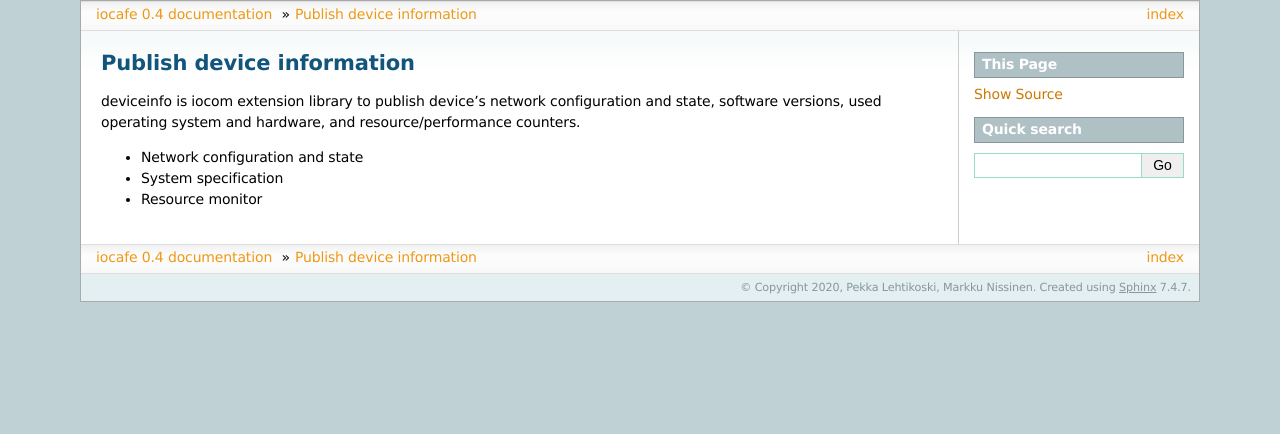
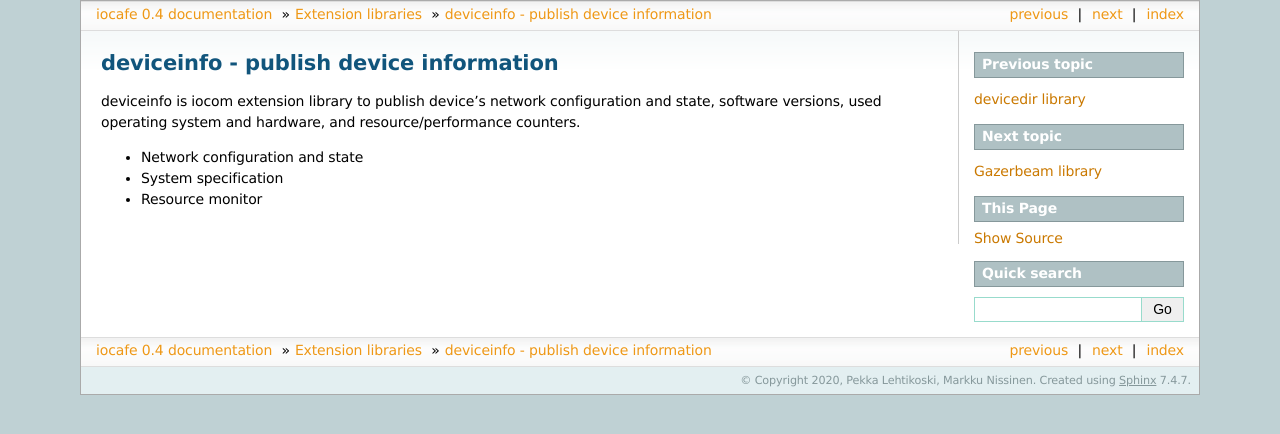
Before and after one commit to iocafe/iocafe-doc, a Sphinx documentation site: the page built from source/extensions/deviceinfo/deviceinfo.rst, in a window 1280 px wide. Shown: the top 434 px of the page. Built offline with Sphinx 7.4.7, drawn with Linux system fonts in a browser that asks for light colours.

Commit message:
Organizing

```diff
--- a/source/extensions/deviceinfo/deviceinfo.rst
+++ b/source/extensions/deviceinfo/deviceinfo.rst
@@ -1,5 +1,5 @@
-Publish device information
-============================
+deviceinfo - publish device information
+========================================
 deviceinfo is iocom extension library to publish device's network configuration and state, software versions,
 used operating system and hardware, and resource/performance counters.
 
--- a/source/extensions/extensions.rst
+++ b/source/extensions/extensions.rst
@@ -9,7 +9,7 @@ Extension libraries
    lighthouse/lighthouse
    ioserver/ioserver
    devicedir/devicedir
+   deviceinfo/deviceinfo
    gazerbeam/gazerbeam
-   flashcode/flashcode
    python-api/python-api
    iocloud/iocloud
--- a/source/platform-abstraction/platform-abstraction.rst
+++ b/source/platform-abstraction/platform-abstraction.rst
@@ -49,4 +49,5 @@ network topology, etc, thus need these features.
    serialization/191026-integer-serialization
    serialization/191026-float-serialization
    serialization/191026-json-serialization
-   persistent-data-and-flash-programming/200202-persistent-parameters
+   persistent-data/200202-persistent-parameters
+   programming-flash/flashcode
```
Also changed, not shown: source/micro-controllers/micro-controllers.rst (line endings or trailing spaces), source/platform-abstraction/persistent-data/200202-persistent-parameters.rst (renamed from source/platform-abstraction/persistent-data-and-flash-programming/200202-persistent-parameters.rst), source/platform-abstraction/programming-flash/190905-flashcode-intro.rst (renamed from source/extensions/flashcode/190905-flashcode-intro.rst), source/platform-abstraction/programming-flash/200127-io-device-software-updates.rst (renamed from source/extensions/flashcode/200127-io-device-software-updates.rst), source/platform-abstraction/programming-flash/flashcode.rst (renamed from source/extensions/flashcode/flashcode.rst).
